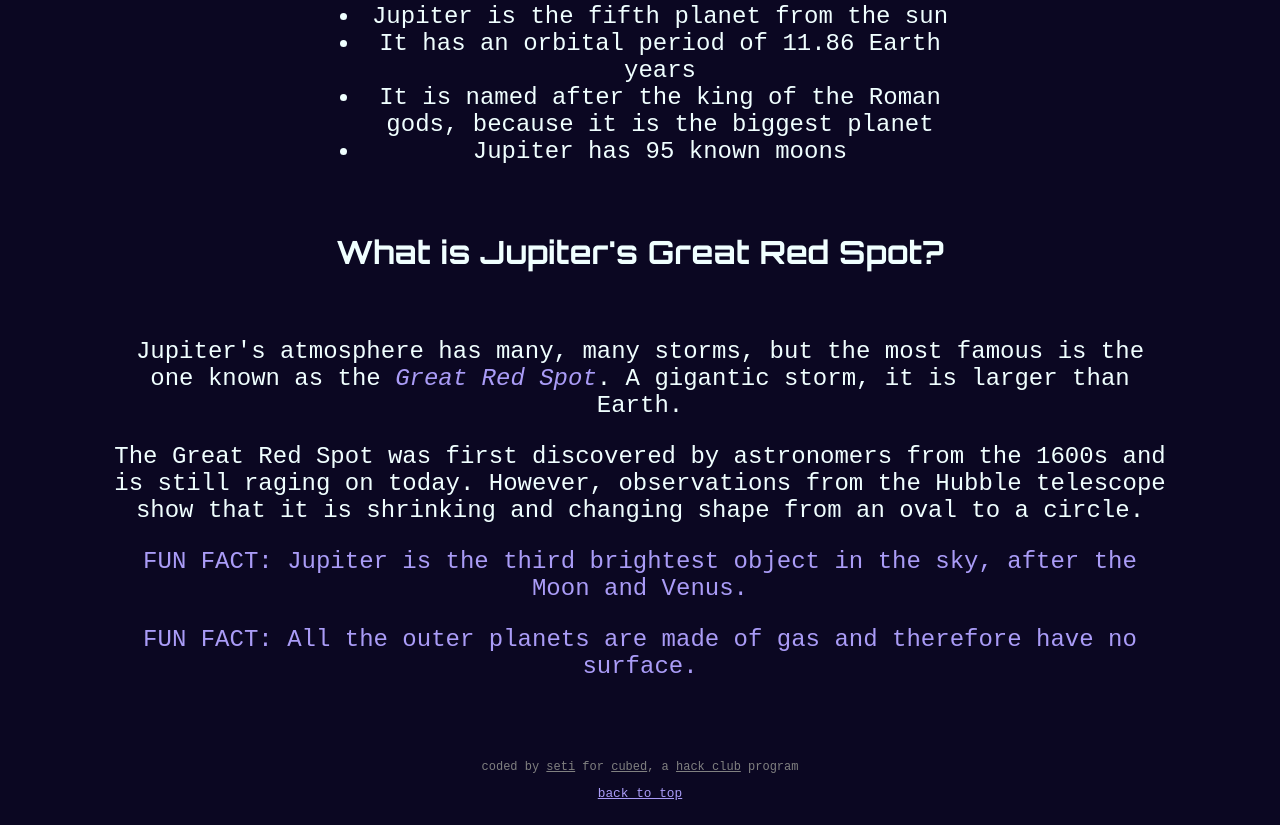
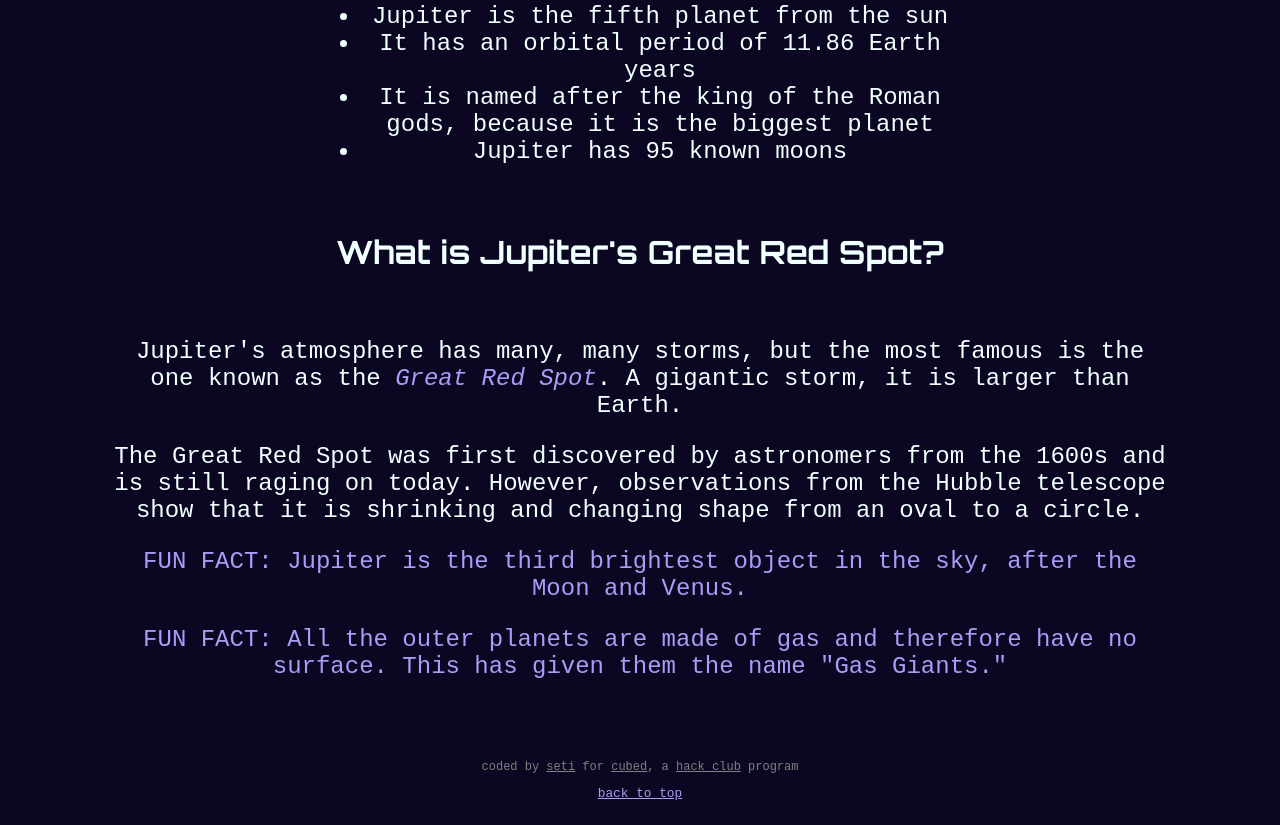
Before and after one commit to voyage-sans-retour/solar-system-explorer, a plain HTML site: page object-pages/jupiter.html in a window 1280 px wide. Shown: the part 555-1380 px from the top of the page. Drawn offline with Linux system fonts and the light colour scheme.

Commit message:
add details to readme

```diff
--- a/object-pages/jupiter.html
+++ b/object-pages/jupiter.html
@@ -37,7 +37,8 @@
     </p>
 
     <p class="description fun-fact">
-        FUN FACT: All the outer planets are made of gas and therefore have no surface.
+        FUN FACT: All the outer planets are made of gas and therefore have no surface. This has
+        given them the name "Gas Giants."
     </p>
 
     <footer>
```
Also changed, not shown: assets/4readme1.png (added), assets/4readme2.png (added), 1 other file.
